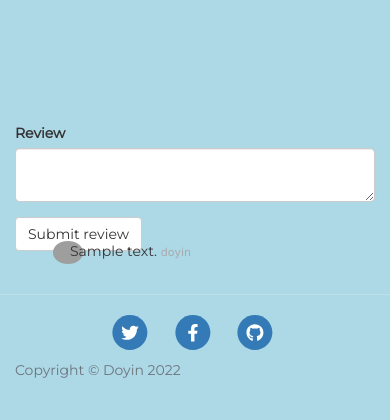
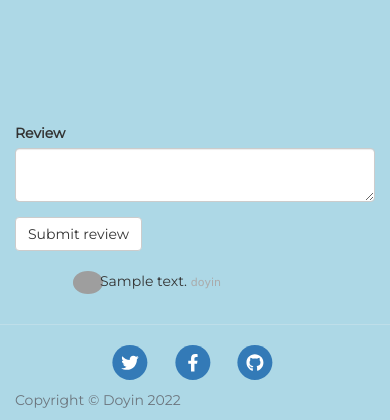
Before and after one commit to hardebite/e-commerce-website, a Flask app: page /post/1 in a window 390 px wide. Shown: the part 519-939 px from the top of the page. Before the commit the page ends 897 px from the top, so only its background shows below. Run offline with Flask 2, Linux system fonts and the light colour scheme; data comes from the database, SQL or seed files in the repository; tables that the repository leaves empty hold one stand-in row (values such as "Sample post"); some libraries are stand-ins or nearby versions; grey boxes are pictures that could not be loaded.

Commit message:
change comment

```diff
--- a/static/css/styles.css
+++ b/static/css/styles.css
@@ -84,21 +84,21 @@ position:relative;
 left:5px;
 }
 .commentList {
-    padding:0;
+    padding-top:20px;
     list-style:none;
     max-height:200px;
     overflow:auto;
 }
 .commentList li {
     margin:0;
-    margin-top:10px;
+    margin-top:20px;
 }
 .commentList li > div {
     display:table-cell;
 }
 .commenterImage {
     width:30px;
-    margin-right:10px;
+    margin-right:20px;
     height:100%;
     float:left;
 }
```
